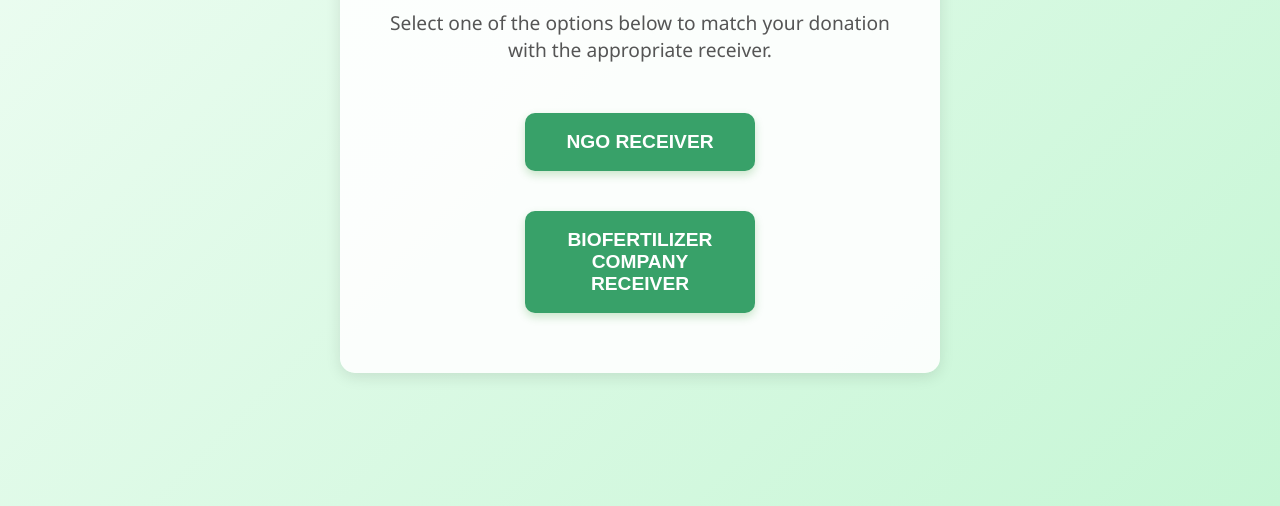
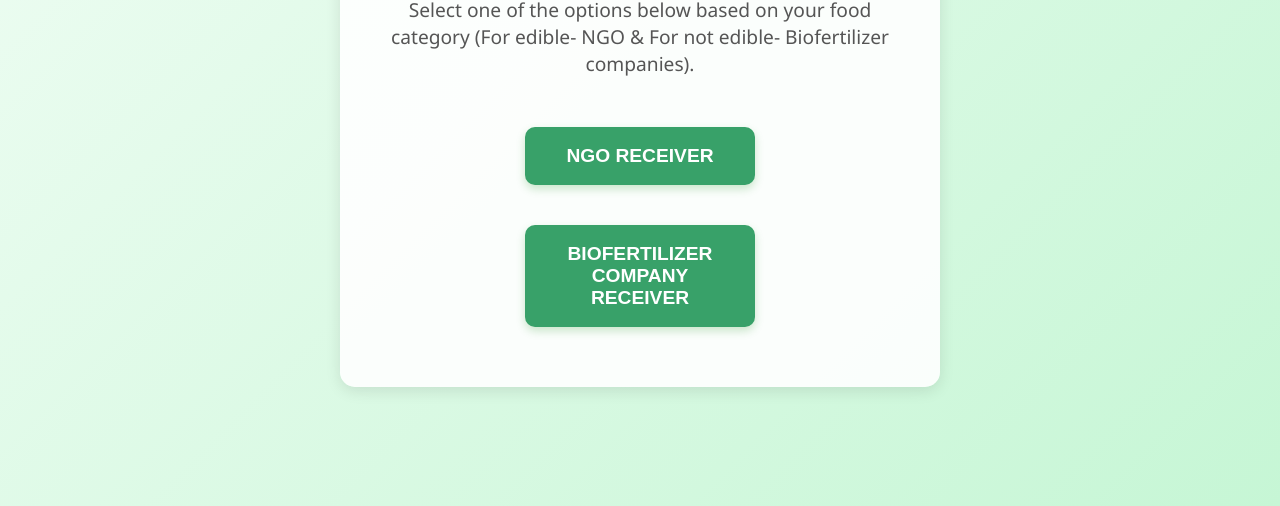
Before and after one commit to frn420/frn420, a plain HTML site: page templates/match.html in a window 1280 px wide. Shown: the part 294-800 px from the top of the page. Drawn offline with Linux system fonts and the light colour scheme.

Commit message:
Update match.html

```diff
--- a/templates/match.html
+++ b/templates/match.html
@@ -87,9 +87,9 @@
 
     <div class="container">
         <h1>What type of receiver are you looking for?</h1>
-        <p class="description">Select one of the options below to match your donation with the appropriate receiver.</p>
+        <p class="description">Select one of the options below based on your food category (For edible- NGO & For not edible- Biofertilizer companies).</p>
 
-        <button class="button" onclick="window.location.href='NGO_listings.html';">NGO Receiver</button>
+        <button class="button" onclick="window.location.href='ngo_listings.html';">NGO Receiver</button>
         <button class="button" onclick="window.location.href='biofertilizer_listings.html';">Biofertilizer Company Receiver</button>
     </div>
 
```
